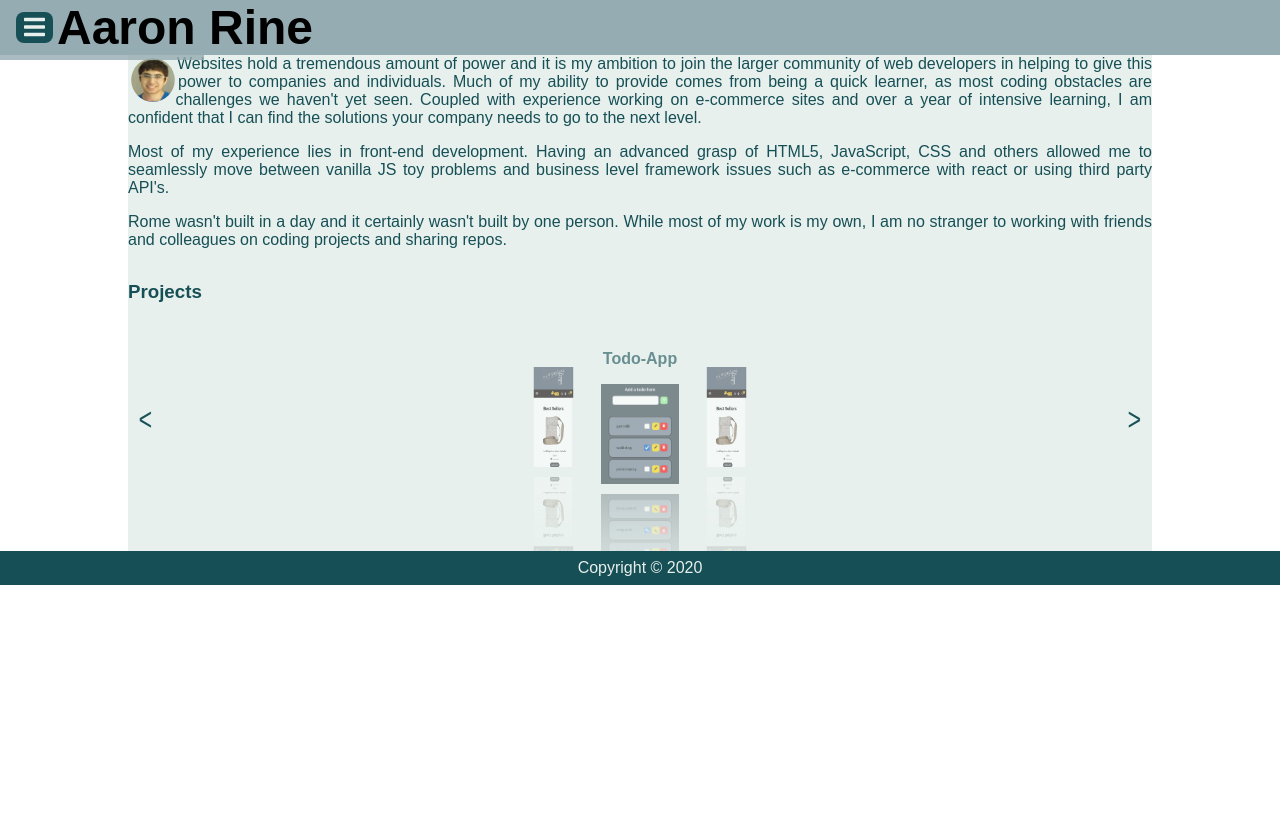
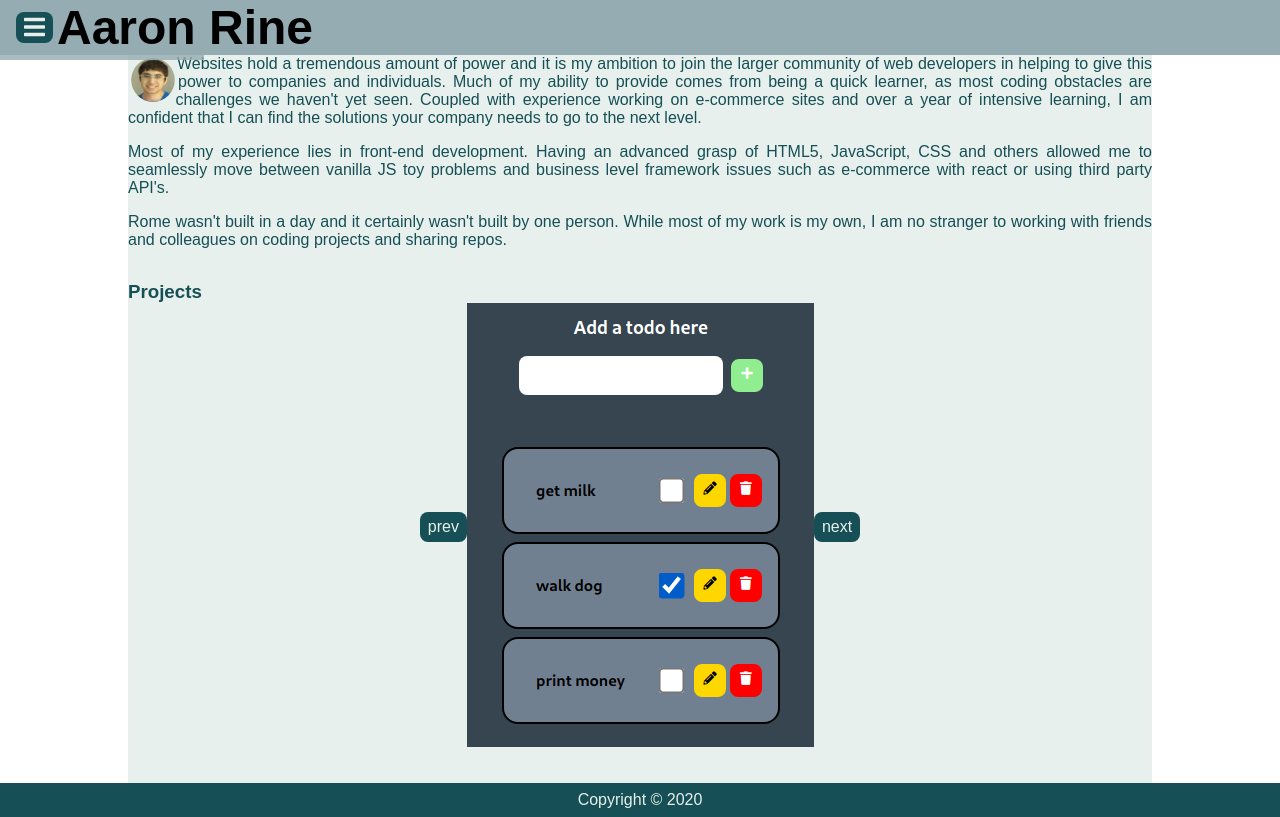
Before and after one commit to aaronrine/portfolio, a React (Create React App) app in the folder frontend/: page / in a window 1280 px wide. Built offline with nearby package versions, Linux system fonts and the light colour scheme; a web font is replaced by a local one.

Commit message:
style(Carousel): major style rework, introduce react spring

```diff
--- a/frontend/src/components/Carousel/Carousel.js
+++ b/frontend/src/components/Carousel/Carousel.js
@@ -1,88 +1,148 @@
-import { useState } from "react";
+// import { useState } from "react";
+// import "./Carousel.scss";
+
+// function BtnCarousel({ onclick, btnClasses = "", label = "" }) {
+//   return (
+//     <button className={btnClasses} type="button" onClick={() => onclick()}>
+//       {label}
+//     </button>
+//   );
+// }
+
+// export function Carousel({ items, carouselClasses = "", ItemCard }) {
+//   const [activeIndex, setActiveIndex] = useState(0);
+//   const [innerComponentClasses, setInnerComponentClasses] = useState("");
+//   const [leftAnimate, setLeftAnimate] = useState(0);
+//   const [rightAnimate, setRightAnimate] = useState(0);
+
+//   function getPrevIndex() {
+//     return activeIndex === 0 ? items.length - 1 : activeIndex - 1;
+//   }
+
+//   function getNextIndex() {
+//     return activeIndex === items.length - 1 ? 0 : activeIndex + 1;
+//   }
+//   function setPreviousItem() {
+//     setActiveIndex(getPrevIndex());
+//     setInnerComponentClasses("left");
+//   }
+//   function setNextItem() {
+//     setActiveIndex(getNextIndex());
+//     setInnerComponentClasses("right");
+//   }
+
+//   return (
+//     <section className={`Carousel ${carouselClasses}`}>
+//       <BtnCarousel
+//         btnClasses="prev"
+//         onclick={() => {
+//           setLeftAnimate(1);
+//           setPreviousItem();
+//         }}
+//         label="&lt;"
+//       />
+//       <ItemCard
+//         item={items[getPrevIndex()]}
+//         classes={`prev ${innerComponentClasses}`}
+//         onAnimationEnd={() => {
+//           setLeftAnimate(0);
+//           setRightAnimate(0);
+//         }}
+//         dataLeftAnimate={leftAnimate}
+//         dataRightAnimate={rightAnimate}
+//       />
+//       <ItemCard
+//         item={items[activeIndex]}
+//         active={true}
+//         classes={` ${innerComponentClasses}`}
+//         onAnimationStart={() => console.log("started")}
+//         onAnimationEnd={() => {
+//           setLeftAnimate(0);
+//           setRightAnimate(0);
+//         }}
+//         dataLeftAnimate={leftAnimate}
+//         dataRightAnimate={rightAnimate}
+//       />
+//       <ItemCard
+//         item={items[getNextIndex()]}
+//         classes={`next ${innerComponentClasses}`}
+//         onAnimationEnd={() => {
+//           setLeftAnimate(0);
+//           setRightAnimate(0);
+//         }}
+//         dataLeftAnimate={leftAnimate}
+//         dataRightAnimate={rightAnimate}
+//       />
+//       <BtnCarousel
+//         btnClasses="next"
+//         onclick={() => {
+//           setRightAnimate(1);
+//           setNextItem();
+//         }}
+//         label="&gt;"
+//       />
+//     </section>
+//   );
+// }
+
+// export default Carousel;
+
+import React, { useState } from "react";
+import { useTransition, animated } from "react-spring";
+
 import "./Carousel.scss";
 
-function BtnCarousel({ onclick, btnClasses = "", label = "" }) {
+export default function Carousel({ carouselClasses = "", items, ItemCard }) {
+  const [count, setCount] = useState(0);
+  const [reverse, setReverse] = useState(false);
+
+  const transitions = useTransition([count], (item) => item, {
+    from: {
+      opacity: 0,
+      transform: reverse ? "translateX(100px)" : "translateX(-100px)",
+    },
+    enter: {
+      opacity: 1,
+      transform: "translateX(0)",
+    },
+    leave: {
+      opacity: 0,
+      transform: reverse ? "translateX(-100px)" : "translateX(100px)",
+      position: "absolute",
+    },
+  });
+
+  const prevSlide = () => {
+    let prevSlide = count - 1 < 0 ? items.length - 1 : count - 1;
+    setCount(prevSlide);
+    setReverse(true);
+  };
+
+  const nextSlide = () => {
+    let nextSlide = count + 1 < items.length ? count + 1 : 0;
+    setCount(nextSlide);
+    setReverse(false);
+  };
+
   return (
-    <button className={btnClasses} type="button" onClick={() => onclick()}>
-      {label}
-    </button>
+    <div className={`Carousel ${carouselClasses}`}>
+      <div className="container">
+        <button className="carousel__prev" onClick={prevSlide}>
+          prev
+        </button>
+        <div className="wrapper">
+          {transitions.map(({ item, props, key }) => (
+            <animated.div key={key} style={props}>
+              <ItemCard item={items[count]} />
+            </animated.div>
+          ))}
+        </div>
+        <button className="carousel__next" onClick={nextSlide}>
+          next
+        </button>
+      </div>
+    </div>
   );
 }
 
-export function Carousel({ items, carouselClasses = "", ItemCard }) {
-  const [activeIndex, setActiveIndex] = useState(0);
-  const [innerComponentClasses, setInnerComponentClasses] = useState("");
-  const [leftAnimate, setLeftAnimate] = useState(0);
-  const [rightAnimate, setRightAnimate] = useState(0);
-
-  function getPrevIndex() {
-    return activeIndex === 0 ? items.length - 1 : activeIndex - 1;
-  }
-
-  function getNextIndex() {
-    return activeIndex === items.length - 1 ? 0 : activeIndex + 1;
-  }
-  function setPreviousItem() {
-    setActiveIndex(getPrevIndex());
-    setInnerComponentClasses("left");
-  }
-  function setNextItem() {
-    setActiveIndex(getNextIndex());
-    setInnerComponentClasses("right");
-  }
-
-  return (
-    <section className={`Carousel ${carouselClasses}`}>
-      <BtnCarousel
-        btnClasses="prev"
-        onclick={() => {
-          setLeftAnimate(1);
-          setPreviousItem();
-        }}
-        label="&lt;"
-      />
-      <ItemCard
-        item={items[getPrevIndex()]}
-        classes={`prev ${innerComponentClasses}`}
-        onAnimationEnd={() => {
-          setLeftAnimate(0);
-          setRightAnimate(0);
-        }}
-        dataLeftAnimate={leftAnimate}
-        dataRightAnimate={rightAnimate}
-      />
-      <ItemCard
-        item={items[activeIndex]}
-        active={true}
-        classes={` ${innerComponentClasses}`}
-        onAnimationStart={() => console.log("started")}
-        onAnimationEnd={() => {
-          setLeftAnimate(0);
-          setRightAnimate(0);
-        }}
-        dataLeftAnimate={leftAnimate}
-        dataRightAnimate={rightAnimate}
-      />
-      <ItemCard
-        item={items[getNextIndex()]}
-        classes={`next ${innerComponentClasses}`}
-        onAnimationEnd={() => {
-          setLeftAnimate(0);
-          setRightAnimate(0);
-        }}
-        dataLeftAnimate={leftAnimate}
-        dataRightAnimate={rightAnimate}
-      />
-      <BtnCarousel
-        btnClasses="next"
-        onclick={() => {
-          setRightAnimate(1);
-          setNextItem();
-        }}
-        label="&gt;"
-      />
-    </section>
-  );
-}
-
-export default Carousel;
+export { Carousel };
--- a/frontend/src/components/Carousel/Carousel.scss
+++ b/frontend/src/components/Carousel/Carousel.scss
@@ -1,92 +1,45 @@
+@import "../../colors";
+
 .Carousel {
-  margin-top: 1rem;
+  position: relative;
   display: flex;
   align-items: center;
-  justify-content: flex-start;
-  height: 200px;
-  img {
-    -webkit-box-reflect: below 10px -webkit-gradient(linear, left top, left
-          bottom, from(transparent), to(rgba(250, 250, 250, 0.5)));
-  }
-  .next {
-    transform: rotateY(-45deg);
-  }
-
-  .prev {
-    transform: rotateY(45deg);
-  }
-  .right.prev[data-rightanimate="1"] {
-    animation: rightRotateToActive 0.5s linear forwards;
-  }
-
-  .right.next[data-rightanimate="1"] {
-    animation: rightRotateNext 0.5s linear forwards;
-  }
-
-  .ProjectCard.active.right[data-rightanimate="1"] {
-    animation: rightRotateOffActive 0.5s linear forwards;
-  }
-  .left.prev[data-leftanimate="1"] {
-    animation: leftRotateToActive 0.5s linear forwards;
-  }
-  .left.next[data-leftanimate="1"] {
-    animation: leftRotateNext 0.5s linear forwards;
-  }
-
-  .ProjectCard.active.left[data-leftanimate="1"] {
-    animation: leftRotateOffActive 0.5s linear forwards;
-  }
-
-  @keyframes rightRotateOffActive {
-    0% {
-      transform: translateX(-130px) rotateY(45deg);
+  justify-content: center;
+  width: max-content;
+  color: $blue-gray;
+  margin-bottom: 2rem;
+  width: 100%;
+  overflow: hidden;
+  .container {
+    display: flex;
+    align-items: center;
+    justify-content: center;
+    overflow: hidden;
+    height: inherit;
+    .wrapper {
+      overflow: hidden;
+      div {
+        overflow: hidden;
+        .ProjectCard {
+          display: flex;
+          flex-direction: column;
+          align-items: center;
+          overflow: hidden;
+          a {
+            overflow: hidden;
+          }
+        }
+      }
     }
-    100% {
-      transform: translateX(0) rotateY(0);
-    }
-  }
-
-  @keyframes rightRotateNext {
-    0% {
-      transform: translateX(-130px);
-    }
-    100% {
-      transform: translateX(0) rotateY(-45deg);
-    }
-  }
-
-  @keyframes rightRotateToActive {
-    0% {
-      transform: translateX(-130px) rotateY(80deg);
-    }
-    100% {
-      transform: translateX(0) rotateY(45deg);
-    }
-  }
-  @keyframes leftRotateOffActive {
-    0% {
-      transform: translateX(130px) rotateY(-45deg);
-    }
-    100% {
-      transform: translateX(0);
-    }
-  }
-
-  @keyframes leftRotateNext {
-    0% {
-      transform: translateX(130px) rotateY(-80deg);
-    }
-    100% {
-      transform: translateX(0) rotateY(-45deg);
-    }
-  }
-
-  @keyframes leftRotateToActive {
-    0% {
-      transform: translateX(130px);
-    }
-    100% {
-      transform: translateX(0) rotateY(45deg);
+    button {
+      height: 100%;
+      color: $blueWhite;
+      font-size: 1em;
+      padding: 0.35em 0.5em;
+      border: none;
+      border-radius: 0.5em;
+      outline: none;
+      background: $blue-gray;
     }
   }
 }
--- a/frontend/src/components/ProjectCarousel/ProjectCarousel.scss
+++ b/frontend/src/components/ProjectCarousel/ProjectCarousel.scss
@@ -1,65 +1,7 @@
-// TODO: add animations, add reflections
 @import "../../colors";
 
 .ProjectCarousel {
-  position: relative;
-  display: flex;
-  align-items: center;
-  justify-content: center;
-  width: max-content;
-  color: $blue-gray;
-  margin-bottom: 2rem;
-  width: 100%;
-
-  button {
-    position: absolute;
-    height: 100%;
-    color: $blue-gray;
-    font-size: 2rem;
-    padding: 0 0.5rem;
-    border: none;
-    outline: none;
-    background: none;
-    cursor: pointer;
-    &:hover {
-      background: $sea-blue;
-      color: $blueWhite;
-    }
-    &.prev {
-      left: 1.5rem;
-      left: 0;
-      z-index: 10;
-    }
-    &.next {
-      right: 1.5rem;
-      right: 0;
-    }
-  }
-  .ProjectCard {
-    display: flex;
-    opacity: 0.6;
-    flex-direction: column;
-    align-items: center;
-    p {
-      display: none;
-    }
-    & > * + * {
-      margin-top: 1rem;
-    }
-    padding: 0.5rem;
-    img {
-      height: 100px;
-    }
-    .active {
-      opacity: 1;
-
-      height: 200px;
-    }
-    &.prev {
-      padding-left: 2rem;
-    }
-    &.next {
-      padding-right: 2rem;
-    }
+  img {
+    width: 100%;
   }
 }
```
Also changed, not shown: frontend/src/components/ProjectDetails/ProjectDetails.scss (+2 -158 lines), 1 other file (tests, documents, lock files or other folders).
